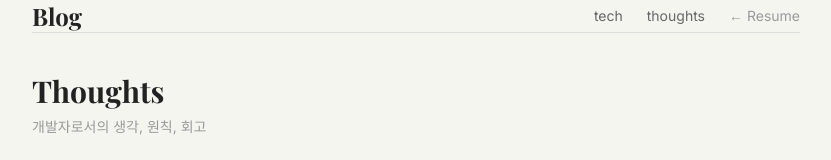
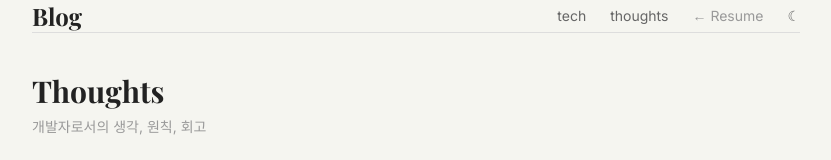
Before and after one commit to Melonisjy/resume, a Next.js app: page /blog/thoughts in a window 1280 px wide. Shown: the top 160 px of the page, without its empty margins (224-1055 px from the left). Built offline with nearby package versions, Linux system fonts and the light colour scheme.

Commit message:
feat: 블로그 레이아웃에 다크 모드 토글 컴포넌트 추가

```diff
--- a/app/blog/layout.tsx
+++ b/app/blog/layout.tsx
@@ -1,4 +1,5 @@
 import Link from "next/link";
+import BlogDarkModeToggle from "@/components/BlogDarkModeToggle";
 
 export default function BlogLayout({
   children,
@@ -34,6 +35,7 @@ export default function BlogLayout({
             >
               ← Resume
             </Link>
+            <BlogDarkModeToggle />
           </div>
         </nav>
         {children}
--- /dev/null
+++ b/components/BlogDarkModeToggle.tsx
@@ -0,0 +1,39 @@
+"use client";
+
+import { useEffect, useState } from "react";
+
+export default function BlogDarkModeToggle() {
+  const [isDark, setIsDark] = useState(false);
+  const [mounted, setMounted] = useState(false);
+
+  useEffect(() => {
+    setMounted(true);
+    const savedTheme = localStorage.getItem("theme");
+    setIsDark(savedTheme === "dark");
+  }, []);
+
+  const toggle = () => {
+    const next = !isDark;
+    setIsDark(next);
+
+    if (next) {
+      document.documentElement.classList.add("dark");
+      localStorage.setItem("theme", "dark");
+    } else {
+      document.documentElement.classList.remove("dark");
+      localStorage.setItem("theme", "light");
+    }
+  };
+
+  if (!mounted) return null;
+
+  return (
+    <button
+      onClick={toggle}
+      className="text-[#666] dark:text-[#aaa] hover:text-[#222] dark:hover:text-[#f5f5f0] transition-colors duration-300"
+      aria-label="Toggle dark mode"
+    >
+      {isDark ? "☀" : "☾"}
+    </button>
+  );
+}
```
